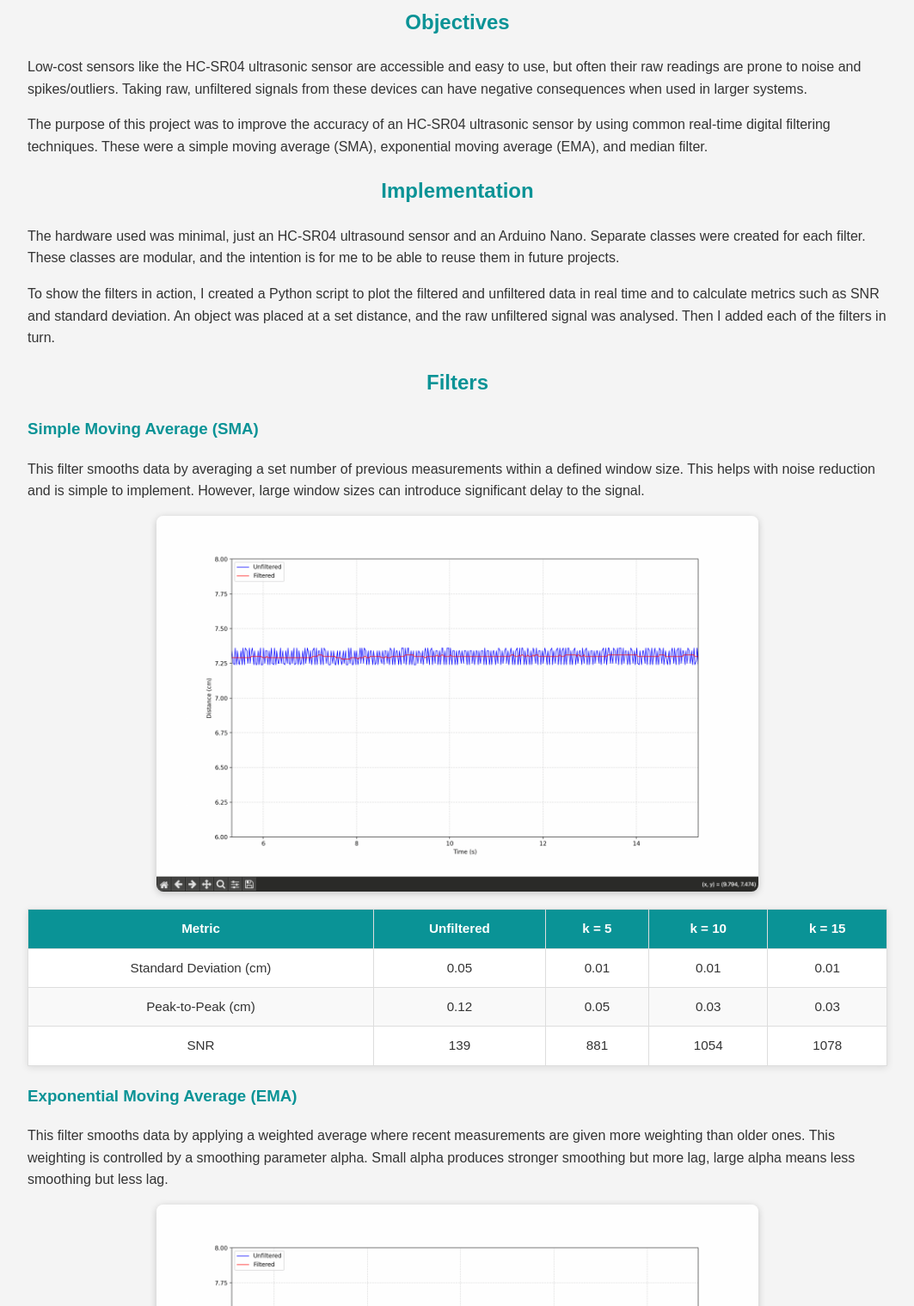
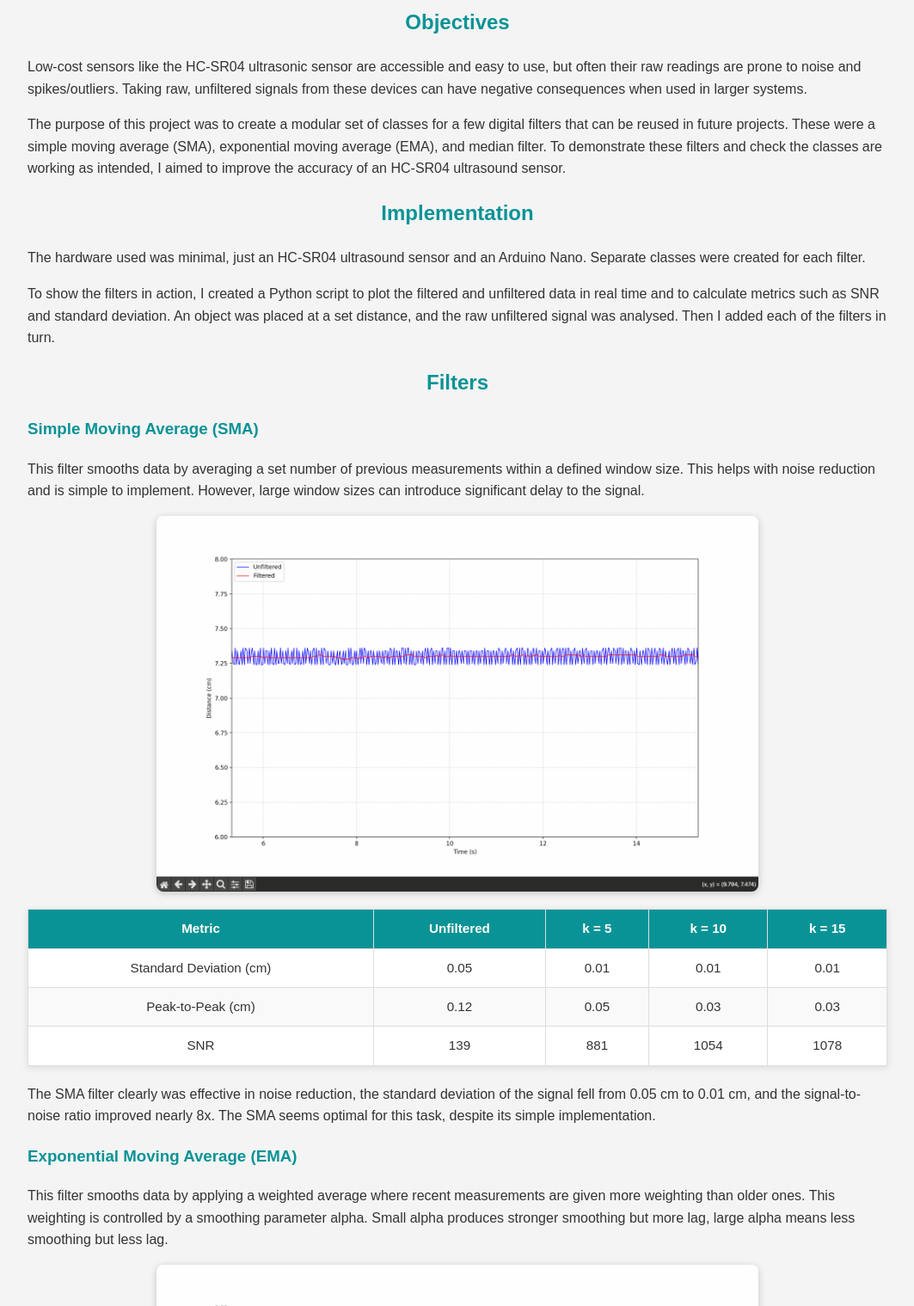
Before and after one commit to jamieashton22/jamieashton22.github.io, a plain HTML site: page sensorproject.html in a window 1280 px wide. Shown: the part 160-1679 px from the top of the page at 86% size, without its empty margins (108-1171 px from the left). Drawn offline with Linux system fonts and the light colour scheme.

Commit message:
thumbnail

```diff
--- a/sensorproject.html
+++ b/sensorproject.html
@@ -25,9 +25,11 @@
                 when used in larger systems.
             </p>
             <p>
-                The purpose of this project was to improve the accuracy of an HC-SR04 ultrasonic
-                sensor by using common real-time digital filtering techniques. These were a
-                simple moving average (SMA), exponential moving average (EMA), and median filter.
+                The purpose of this project was to create a modular set of classes for a few digital filters
+                that can be reused in future projects.
+                These were a simple moving average (SMA), exponential moving average (EMA), and median filter.
+                To demonstrate these filters and check the classes are working as intended, I aimed to improve
+                the accuracy of an HC-SR04 ultrasound sensor.
             </p>
         </section>
 
@@ -35,8 +37,7 @@
             <h2>Implementation</h2>
             <p>
                 The hardware used was minimal, just an HC-SR04 ultrasound sensor and an Arduino Nano.
-                Separate classes were created for each filter. These classes are modular, and the intention
-                is for me to be able to reuse them in future projects.
+                Separate classes were created for each filter.
             </p>
             <p>
                 To show the filters in action, I created a Python script to plot the filtered and unfiltered
@@ -92,6 +93,12 @@
         </tr>
     </tbody>
 </table>
+
+            <p>
+                The SMA filter clearly was effective in noise reduction, the standard deviation of the signal fell
+                from 0.05 cm to 0.01 cm, and the signal-to-noise ratio improved nearly 8x.
+                The SMA seems optimal for this task, despite its simple implementation.
+            </p>
 
             <h3>Exponential Moving Average (EMA)</h3>
             <p>
```
Also changed, not shown: index.html (+2 -2 lines), images/sensorproject/sensor.jpg (added), images/uartproject/61tSjxbnWEL.jpg (added).
